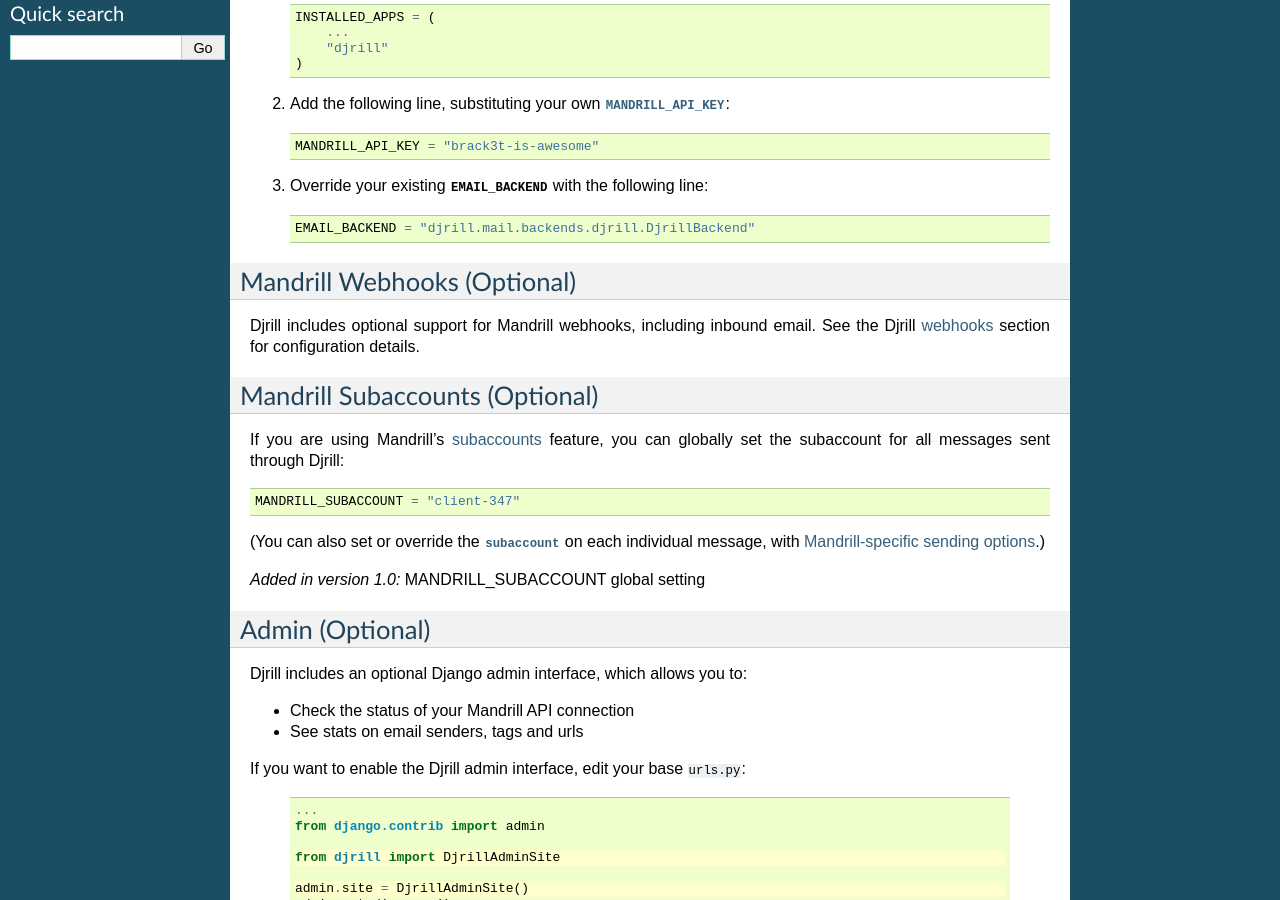
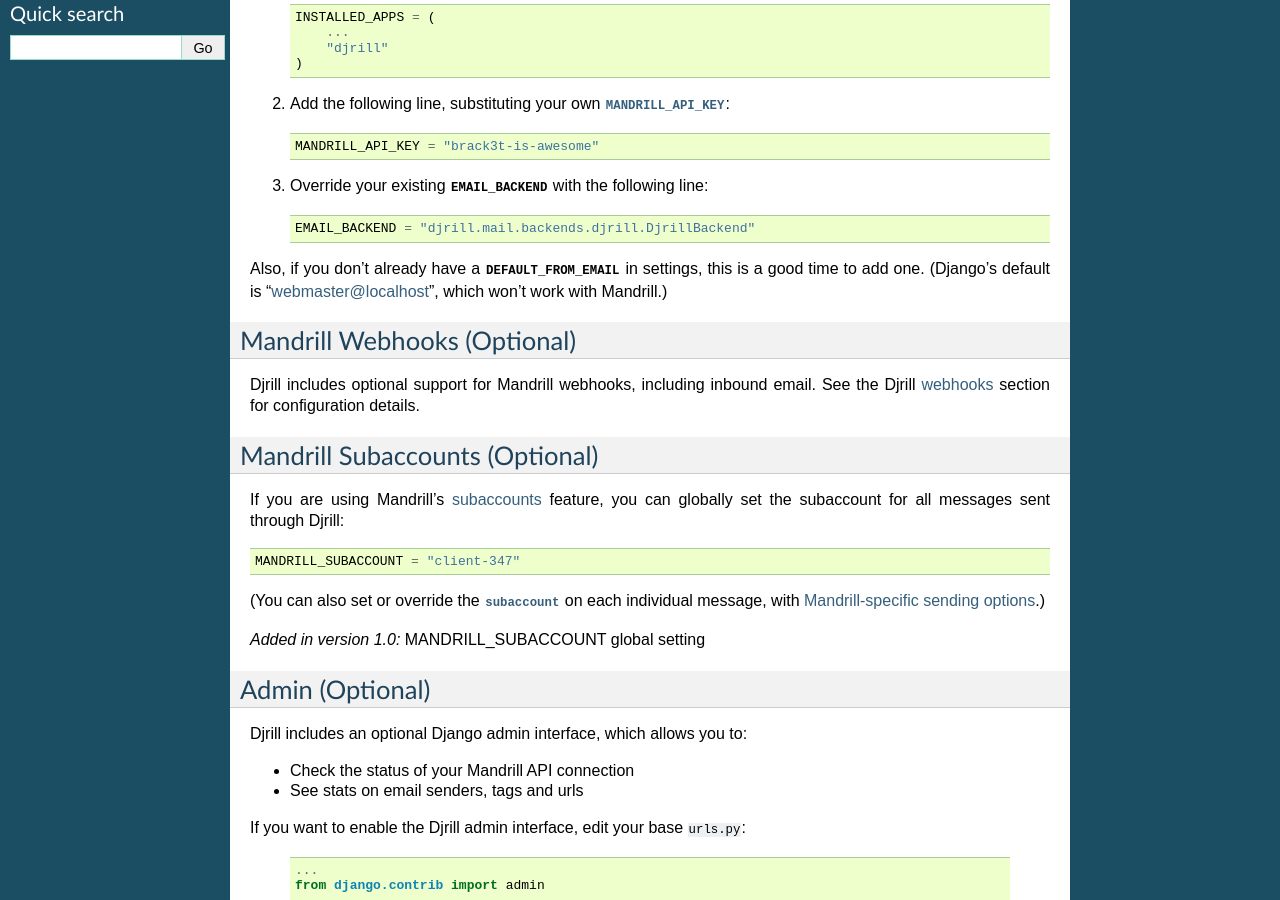
Before and after one commit to brack3t/Djrill, a Sphinx documentation site: the page built from docs/installation.rst, in a window 1280 px wide and 900 px high, scrolled down 361 px. Built offline with Sphinx 7.4.7, drawn with Linux system fonts in a browser that asks for light colours.

Commit message:
Note Django DEFAULT_FROM_EMAIL in docs.
Ref https://github.com/brack3t/Djrill/issues/69#issuecomment-74062569

```diff
--- a/README.rst
+++ b/README.rst
@@ -24,7 +24,7 @@
 package. It includes:
 
 * Support for HTML, attachments, extra headers, and other features of
-  `Django's built-in email <https://docs.djangoproject.com/en/dev/topics/email/>`_
+  `Django's built-in email <https://docs.djangoproject.com/en/stable/topics/email/>`_
 * Mandrill-specific extensions like tags, metadata, tracking, and MailChimp templates
 * Optional support for Mandrill inbound email and other webhook notifications,
   via Django signals
@@ -73,9 +73,10 @@
 
         MANDRILL_API_KEY = "<your Mandrill key>"
         EMAIL_BACKEND = "djrill.mail.backends.djrill.DjrillBackend"
+        DEFAULT_FROM_EMAIL = "you@example.com"  # if you don't already have this in settings
 
 
-3. Now the regular `Django email functions <https://docs.djangoproject.com/en/dev/topics/email/>`_
+3. Now the regular `Django email functions <https://docs.djangoproject.com/en/stable/topics/email/>`_
    will send through Mandrill:
 
    .. code-block:: python
--- a/docs/installation.rst
+++ b/docs/installation.rst
@@ -33,6 +33,11 @@
 3. Override your existing :setting:`EMAIL_BACKEND` with the following line::
 
     EMAIL_BACKEND = "djrill.mail.backends.djrill.DjrillBackend"
+
+
+Also, if you don't already have a :setting:`DEFAULT_FROM_EMAIL` in settings,
+this is a good time to add one. (Django's default is "webmaster@localhost",
+which won't work with Mandrill.)
 
 
 Mandrill Webhooks (Optional)
```
